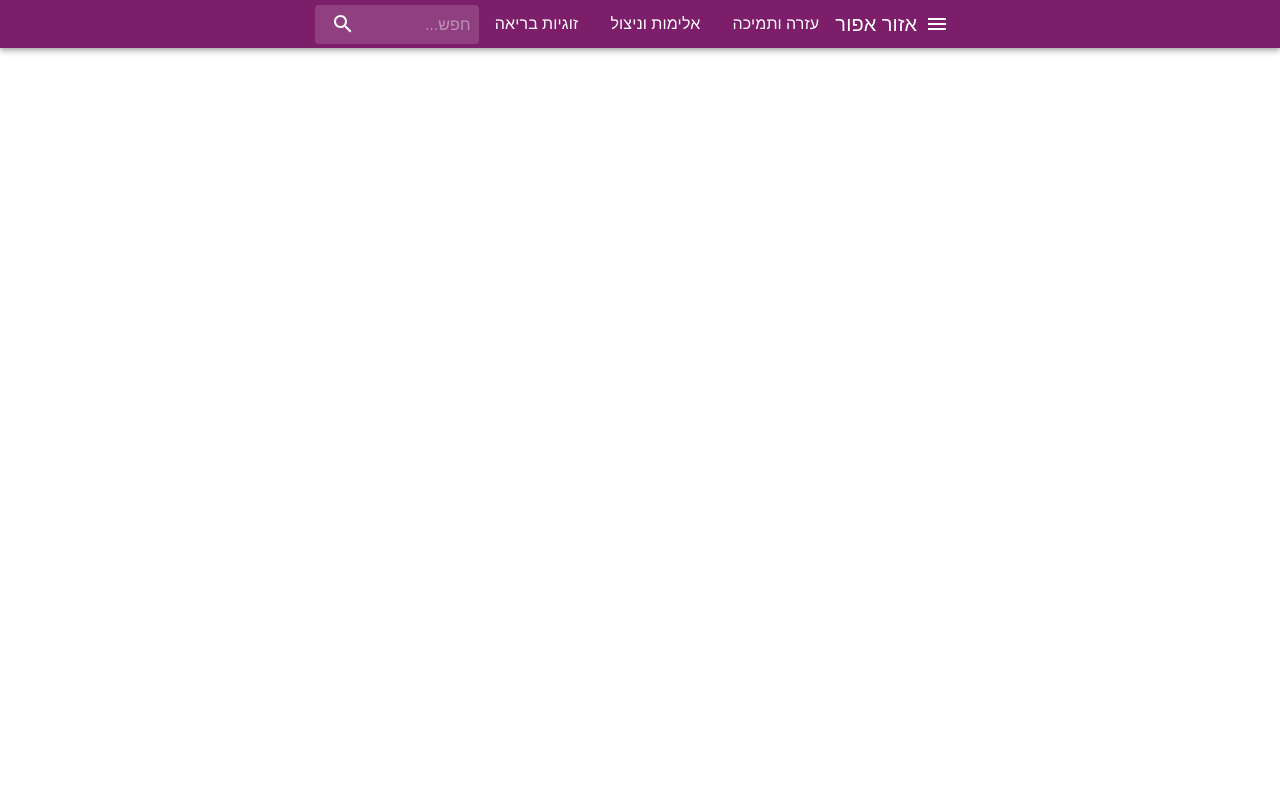
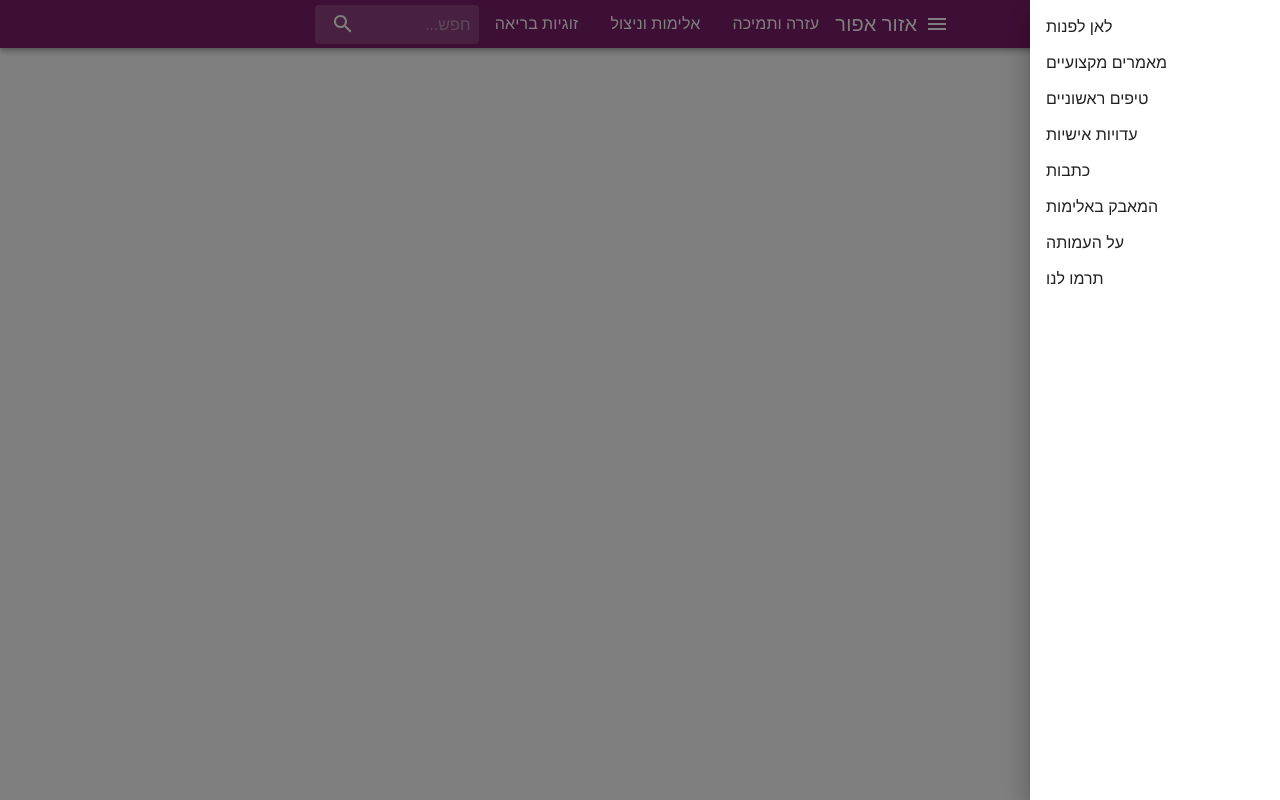
Before and after one commit to liorahron11/GreyArea, a React (Create React App) app in the folder client/: page / in a window 1280 px wide. Both pictures are taken after a click on the button "menu". Built offline with nearby package versions, Linux system fonts and the light colour scheme.

Commit message:
feat(): add drawer

```diff
--- a/client/src/navbar/navbar.tsx
+++ b/client/src/navbar/navbar.tsx
@@ -1,9 +1,22 @@
 import React from 'react';
 import "./navbar.css"
-import {alpha, AppBar, IconButton, InputBase, MenuItem, styled, Toolbar, Typography} from "@mui/material";
+import {
+    AppBar,
+    Box, Divider,
+    Drawer,
+    IconButton,
+    List,
+    ListItem, ListItemButton, ListItemIcon,
+    ListItemText,
+    MenuItem,
+    Toolbar,
+    Typography
+} from "@mui/material";
 import MenuIcon from "@mui/icons-material/Menu";
-import SearchIcon from '@mui/icons-material/Search';
 import NavbarItem from "../utils/interfaces/navbarItem";
+import SearchBar from "./searchBar/searchBar";
+import InboxIcon from '@mui/icons-material/MoveToInbox';
+import MailIcon from '@mui/icons-material/Mail';
 
 const pages: NavbarItem[] = [
     {
@@ -20,62 +33,83 @@ const pages: NavbarItem[] = [
     },
 ];
 
-const Search = styled('div')(({ theme }) => ({
-    position: 'relative',
-    borderRadius: theme.shape.borderRadius,
-    backgroundColor: alpha(theme.palette.common.white, 0.15),
-    '&:hover': {
-        backgroundColor: alpha(theme.palette.common.white, 0.25),
+const drawerItems: NavbarItem[] = [
+    {
+        id: "1",
+        name: "לאן לפנות"
     },
-    marginLeft: 0,
-    width: '100%',
-    [theme.breakpoints.up('sm')]: {
-        marginLeft: theme.spacing(1),
-        width: 'auto',
+    {
+        id: "2",
+        name: "מאמרים מקצועיים"
     },
-}));
-
-const SearchIconWrapper = styled('div')(({ theme }) => ({
-    padding: theme.spacing(0, 2),
-    height: '100%',
-    position: 'absolute',
-    pointerEvents: 'none',
-    display: 'flex',
-    alignItems: 'center',
-    justifyContent: 'center',
-}));
-
-const StyledInputBase = styled(InputBase)(({ theme }) => ({
-    color: 'inherit',
-    '& .MuiInputBase-input': {
-        padding: theme.spacing(1, 1, 1, 0),
-        // vertical padding + font size from searchIcon
-        paddingLeft: `calc(1em + ${theme.spacing(4)})`,
-        transition: theme.transitions.create('width'),
-        width: '100%',
-        [theme.breakpoints.up('sm')]: {
-            width: '12ch',
-            '&:focus': {
-                width: '20ch',
-            },
-        },
+    {
+        id: "3",
+        name: "טיפים ראשוניים"
     },
-}));
-
+    {
+        id: "4",
+        name: "עדויות אישיות"
+    },
+    {
+        id: "5",
+        name: "כתבות"
+    },
+    {
+        id: "6",
+        name: "המאבק באלימות"
+    },
+    {
+        id: "7",
+        name: "על העמותה"
+    },
+    {
+        id: "8",
+        name: "תרמו לנו"
+    }
+];
 
 function Navbar() {
+    const [state, setState] = React.useState({
+        isDrawerOpen: false
+    });
+
+    const toggleDrawer =
+        (open: boolean) =>
+            (event: React.KeyboardEvent | React.MouseEvent) => {
+                if (
+                    event.type === 'keydown' &&
+                    ((event as React.KeyboardEvent).key === 'Tab' ||
+                        (event as React.KeyboardEvent).key === 'Shift')
+                ) {
+                    return;
+                }
+
+                setState({ ...state, isDrawerOpen: open });
+            };
+
+    const list = () => (
+        <Box
+            sx={{ width: 250 }}
+            role="presentation"
+            onClick={toggleDrawer( false)}
+            onKeyDown={toggleDrawer( false)}
+        >
+            <List>
+                {drawerItems.map((item: NavbarItem) => (
+                    <ListItem key={item.id} disablePadding>
+                        <ListItemButton>
+                           {item.name}
+                        </ListItemButton>
+                    </ListItem>
+                ))}
+            </List>
+        </Box>
+    );
+
     return (
         <AppBar position="sticky" >
             <Toolbar variant="dense">
-                <Search>
-                    <SearchIconWrapper>
-                        <SearchIcon />
-                    </SearchIconWrapper>
-                    <StyledInputBase dir="rtl"
-                        placeholder="חפש..."
-                        inputProps={{ 'aria-label': 'search' }}
-                    />
-                </Search>
+                <SearchBar></SearchBar>
                 {pages.map((page: NavbarItem) => (
                     <MenuItem key={page.id} >
                         <Typography textAlign="center">{page.name}</Typography>
@@ -85,7 +119,14 @@ function Navbar() {
                     אזור אפור
                 </Typography>
                 <IconButton edge="end" color="inherit" aria-label="menu" sx={{ mr: 2 }}>
-                    <MenuIcon />
+                    <MenuIcon onClick={toggleDrawer(true)} />
+                    <Drawer
+                        anchor="right"
+                        open={state["isDrawerOpen"]}
+                        onClose={toggleDrawer(false)}
+                    >
+                        {list()}
+                    </Drawer>
                 </IconButton>
             </Toolbar>
         </AppBar>
--- /dev/null
+++ b/client/src/navbar/searchBar/searchBar.tsx
@@ -0,0 +1,62 @@
+import React from 'react';
+import {alpha, InputBase, styled} from "@mui/material";
+import SearchIcon from '@mui/icons-material/Search';
+
+const Search = styled('div')(({ theme }) => ({
+    position: 'relative',
+    borderRadius: theme.shape.borderRadius,
+    backgroundColor: alpha(theme.palette.common.white, 0.15),
+    '&:hover': {
+        backgroundColor: alpha(theme.palette.common.white, 0.25),
+    },
+    marginLeft: 0,
+    width: '100%',
+    [theme.breakpoints.up('sm')]: {
+        marginLeft: theme.spacing(1),
+        width: 'auto',
+    },
+}));
+
+const SearchIconWrapper = styled('div')(({ theme }) => ({
+    padding: theme.spacing(0, 2),
+    height: '100%',
+    position: 'absolute',
+    pointerEvents: 'none',
+    display: 'flex',
+    alignItems: 'center',
+    justifyContent: 'center',
+}));
+
+const StyledInputBase = styled(InputBase)(({ theme }) => ({
+    color: 'inherit',
+    '& .MuiInputBase-input': {
+        padding: theme.spacing(1, 1, 1, 0),
+        // vertical padding + font size from searchIcon
+        paddingLeft: `calc(1em + ${theme.spacing(4)})`,
+        transition: theme.transitions.create('width'),
+        width: '100%',
+        [theme.breakpoints.up('sm')]: {
+            width: '12ch',
+            '&:focus': {
+                width: '20ch',
+            },
+        },
+    },
+}));
+
+
+function SearchBar() {
+    return (
+        <Search>
+            <SearchIconWrapper>
+                <SearchIcon />
+            </SearchIconWrapper>
+            <StyledInputBase dir="rtl"
+                             placeholder="חפש..."
+                             inputProps={{ 'aria-label': 'search' }}
+            />
+        </Search>
+    );
+}
+
+export default SearchBar;
```
